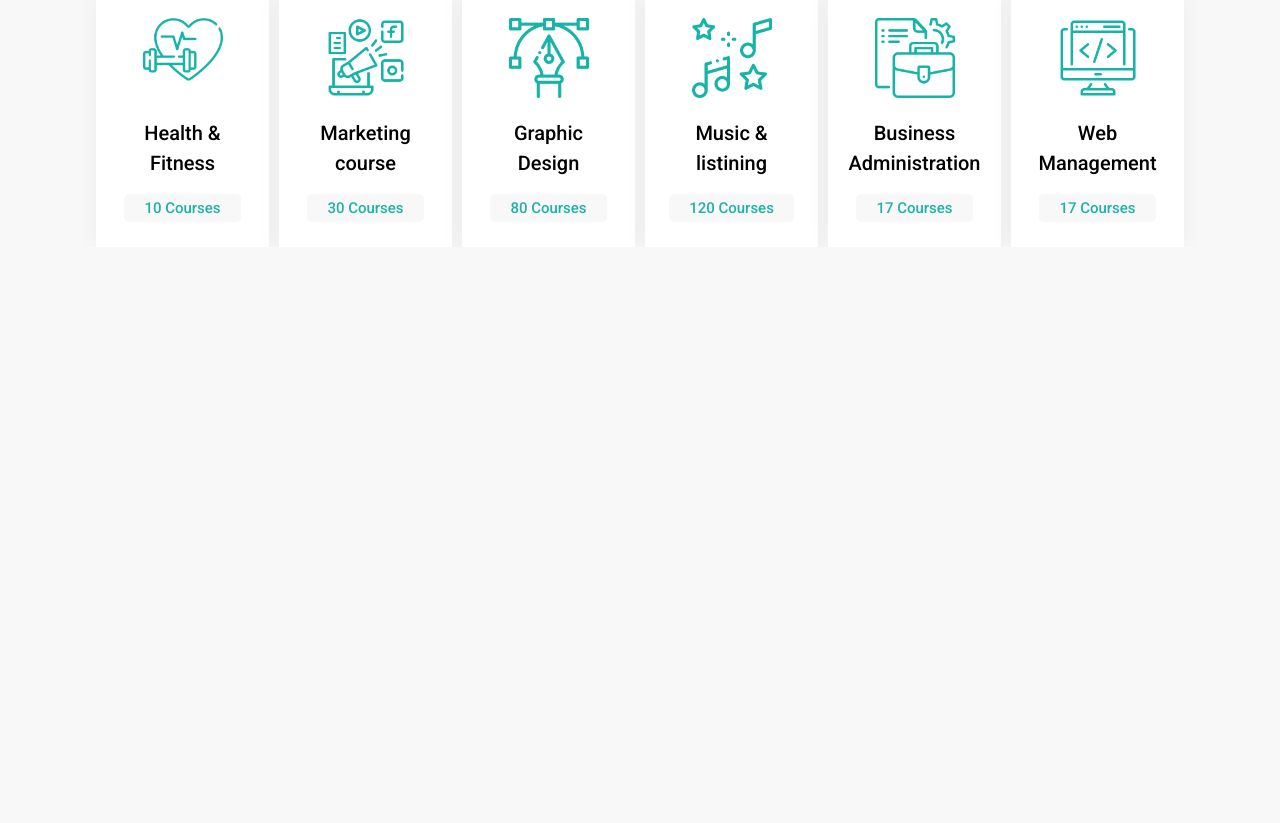
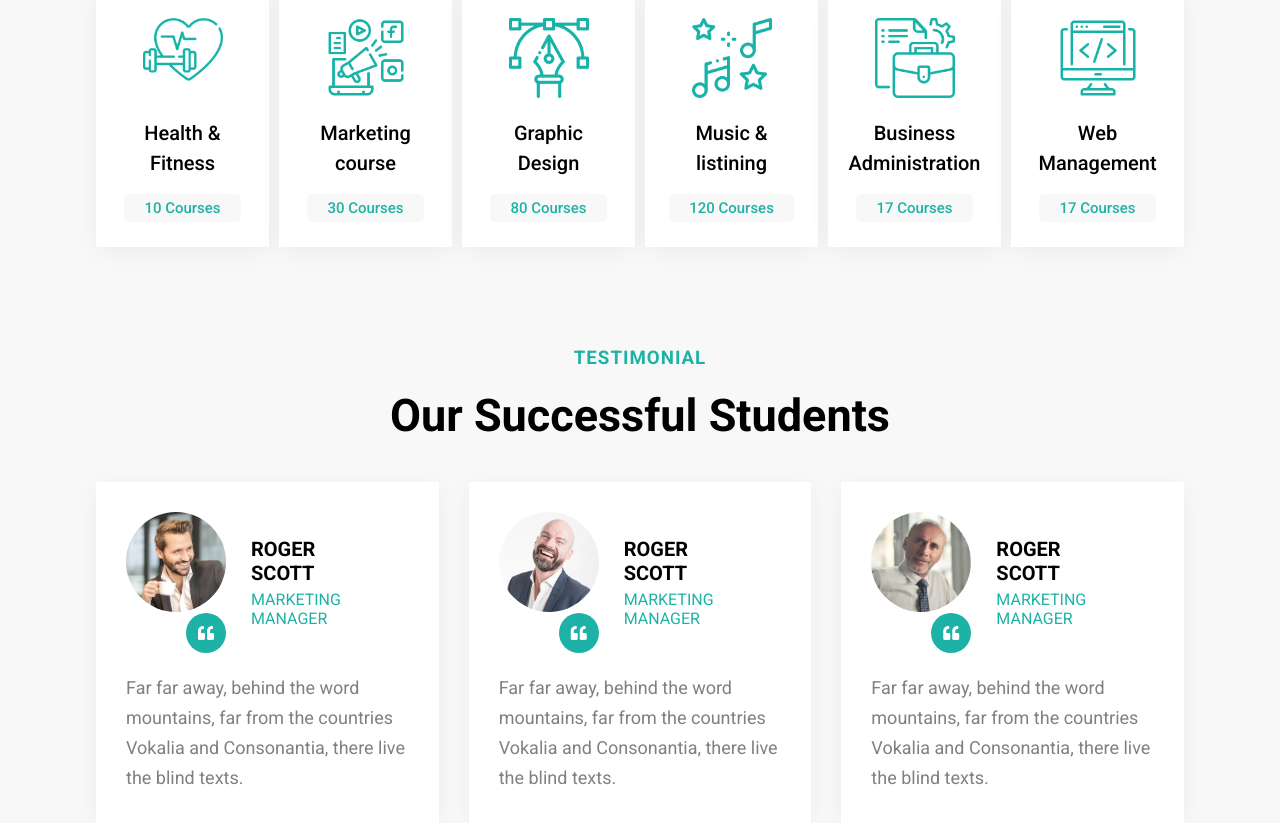
Before and after one commit to vishal2005025/language_learning_platform, a React (Create React App) app: page / in a window 1280 px wide. Shown: the part 3032-3855 px from the top of the page. Before the commit the page ends 3279 px from the top, so only its background shows below. Built offline with nearby package versions, Linux system fonts and the light colour scheme.

Commit message:
team section complete with testimonial section

```diff
--- a/src/App.js
+++ b/src/App.js
@@ -15,6 +15,7 @@
 import Home from './components/home/Home';
 import About from './components/about/About';
 import CourseHome from './components/allcourses/CourseHome';
+import Team from './components/team/Team';
 
 function App() {
   return (
@@ -27,6 +28,7 @@
 <Route path='/' element={<Home/>}/>
 <Route path='/about' element={<About/>}/>
 <Route path='/courses' element={<CourseHome/>}/>
+<Route path='/team' element={<Team/>}/>
 
 
 </Routes>
--- a/src/components/home/Home.jsx
+++ b/src/components/home/Home.jsx
@@ -2,6 +2,7 @@
 import Hero from './hero/Hero'
 import AboutCard from '../about/AboutCard'
 import HAbout from './HAbout'
+import Test from './testimonial/Test'
 
 const Home = () => {
   return (
@@ -9,6 +10,7 @@
       <Hero/>
       <AboutCard />
       <HAbout/>
+      <Test/>
 
     </>
   )
--- /dev/null
+++ b/src/components/home/testimonial/Test.jsx
@@ -0,0 +1,36 @@
+import React from 'react'
+import Title from '../../common/title/Title'
+import { testimonal } from "../../../dummydata"
+import "./style.css"
+
+const Test = () => {
+  return (
+    <>
+      <section className='testimonal padding'>
+        <div className='container'>
+          <Title subtitle='TESTIMONIAL' title='Our Successful Students' />
+
+          <div className='content grid2'>
+            {testimonal.map((val) => (
+              <div className='items shadow'>
+                <div className='box flex'>
+                  <div className='img'>
+                    <img src={val.cover} alt='' />
+                    <i className='fa fa-quote-left icon'></i>
+                  </div>
+                  <div className='name'>
+                    <h2>{val.name}</h2>
+                    <span>{val.post}</span>
+                  </div>
+                </div>
+                <p>{val.desc}</p>
+              </div>
+            ))}
+          </div>
+        </div>
+      </section>
+    </>
+  )
+}
+
+export default Test
--- /dev/null
+++ b/src/components/home/testimonial/style.css
@@ -0,0 +1,48 @@
+.testimonal .items {
+    padding: 30px;
+    transition: 0.5s;
+  }
+
+  .testimonal .img {
+    position: relative;
+  }
+  .testimonal img {
+    width: 100px;
+    height: 100px;
+    border-radius: 50%;
+  }
+  .testimonal i {
+    position: absolute;
+    bottom: 0;
+    left: 60px;
+    background-color: #1eb2a6;
+    color: #fff;
+  }
+  .testimonal .name {
+    margin: 25px;
+  }
+  .testimonal .name h2 {
+    font-size: 20px;
+    margin-bottom: 5px;
+  }
+  .testimonal .name span {
+    color: #1eb2a6;
+  }
+  .testimonal p {
+    margin-top: 20px;
+    color: grey;
+    transition: 0.5s;
+  }
+  .testimonal .items:hover {
+    background-color: #1eb2a6;
+    color: #fff;
+    cursor: pointer;
+  }
+  .testimonal .items:hover span,
+  .testimonal .items:hover p {
+    color: #fff;
+  }
+  .testimonal .items:hover i {
+    background-color: #fff;
+    color: #1eb2a6;
+  }
--- /dev/null
+++ b/src/components/team/Team.jsx
@@ -0,0 +1,22 @@
+import React from 'react'
+import Back from '../common/back/Back'
+import TeamCard from "./TeamCard"
+import "./team.css"
+import Awrapper from "../about/AWrapper"
+import "../about/about.css"
+
+const Team = () => {
+  return (
+    <>
+      <Back title="Team"/>
+      <section className='team padding'>
+        <div className='container grid'>
+          <TeamCard />
+        </div>
+      </section>
+      <Awrapper />
+    </>
+  )
+}
+
+export default Team
--- /dev/null
+++ b/src/components/team/TeamCard.jsx
@@ -0,0 +1,28 @@
+import React from 'react'
+import { team } from "../../dummydata"
+
+const TeamCard = () => {
+  return (
+    <>
+      {team.map((val) => (
+        <div className='items shadow'>
+          <div className='img'>
+            <img src={val.cover} alt='' />
+            <div className='overlay'>
+              <i className='fab fa-facebook-f icon'></i>
+              <i className='fab fa-twitter icon'></i>
+              <i className='fab fa-instagram icon'></i>
+              <i className='fab fa-tiktok icon'></i>
+            </div>
+          </div>
+          <div className='details'>
+            <h2>{val.name}</h2>
+            <p>{val.work}</p>
+          </div>
+        </div>
+      ))}
+    </>
+  )
+}
+
+export default TeamCard
--- /dev/null
+++ b/src/components/team/team.css
@@ -0,0 +1,56 @@
+.team .items {
+    transition: 0.5s;
+  }
+  .team .img {
+    position: relative;
+  }
+  .team img {
+    width: 100%;
+    height: 100%;
+  }
+  .overlay {
+    position: absolute;
+    bottom: 0;
+    z-index: 11;
+    display: flex;
+    flex-direction: column;
+    padding: 20px;
+    opacity: 0;
+    transition: 0.5s;
+  }
+  .overlay i {
+    background-color: #000;
+    color: #fff;
+    margin: 5px;
+    transition: 0.5s;
+  }
+  .team .details {
+    padding: 30px;
+    text-align: center;
+  }
+  .team .details h2 {
+    font-weight: 500;
+    font-size: 20px;
+    transition: 0.5s;
+  }
+  .team .details p {
+    font-size: 15px;
+    color: grey;
+    margin-top: 10px;
+    transition: 0.5s;
+  }
+  .team .items:hover {
+    background-color: #1eb2a6;
+    color: #fff;
+    cursor: pointer;
+  }
+  .team .items:hover p {
+    color: #fff;
+  }
+  .team .items:hover .overlay {
+    opacity: 1;
+  }
+  .team .items:hover .overlay i:hover {
+    background-color: #1eb2a6;
+    color: #fff;
+  }
--- a/src/dummydata.js
+++ b/src/dummydata.js
@@ -251,7 +251,7 @@
   },
   {
     cover: "./images/team/t2.webp",
-    name: "Ph.D Arthur MaGregor",
+    name: "Ph.D Arthur ",
     work: "DEVELOPER AND LEAD INSTRUCTOR",
   },
   {
@@ -271,7 +271,7 @@
   },
   {
     cover: "./images/team/t6.webp",
-    name: "Ph.D Arthur MaGregor",
+    name: "Ph.D Arthur ",
     work: "DEVELOPER AND LEAD INSTRUCTOR",
   },
   {
```
